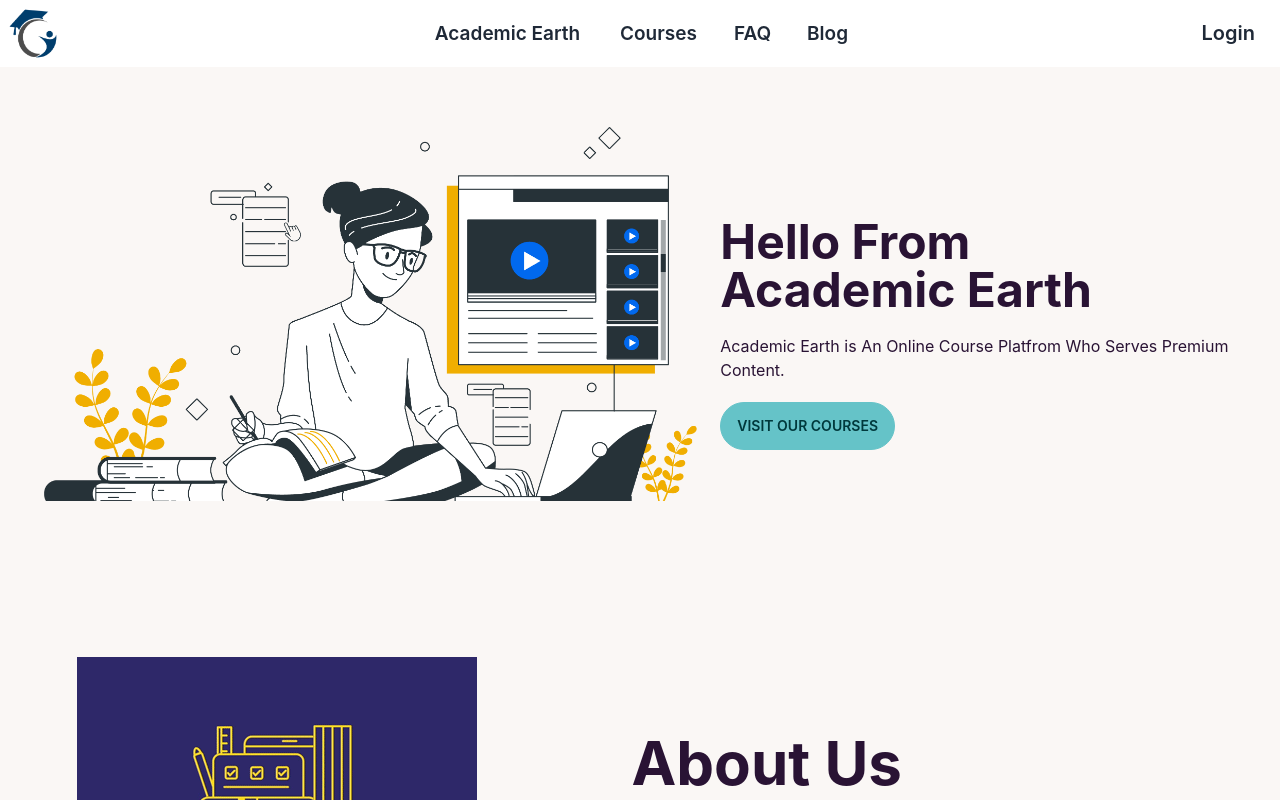
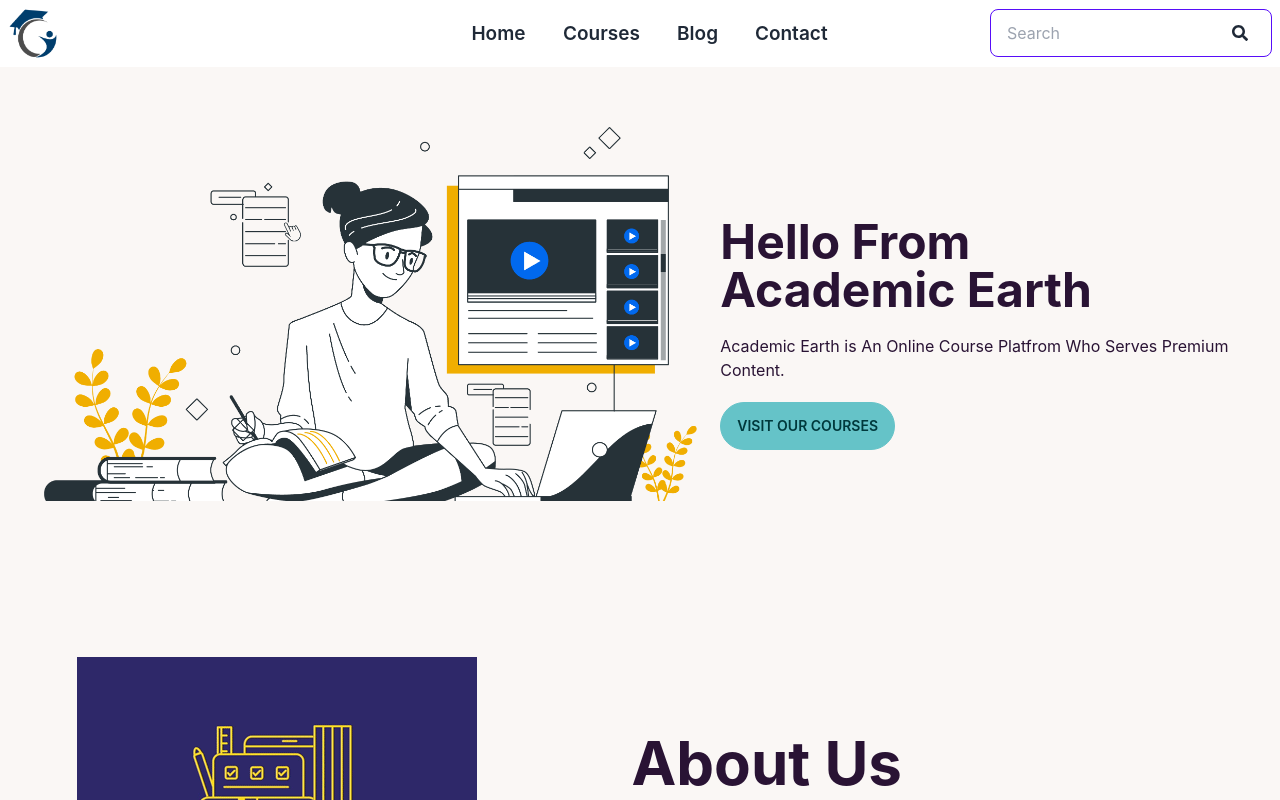
Before and after one commit to Parvez765/educational-website-clientside-assignment10, a React (Create React App) app: page / in a window 1280 px wide. Shown: the top 800 px of the page. Built offline with nearby package versions, Linux system fonts and the light colour scheme; no server answers.

Commit message:
Navbar ReArranged

```diff
--- a/src/Pages/Courses/Courses.js
+++ b/src/Pages/Courses/Courses.js
@@ -23,8 +23,8 @@ const Courses = () => {
 
 
     return (
-        <div className='flex flex-col-reverse justify-center items-center lg:items-start lg:flex-row gap-16 courseContainer w-full'>
-            <div className='grid grid-cols-1 md:grid-cols-2 lg:grid-cols-3 gap-7 mt-8 p-10'>
+        <div className='grid grid-cols-2 container mx-auto justify-center'>
+            <div className='grid grid-cols-1 lg:grid-cols-2 gap-7 mt-8 p-10'>
                 {
                     allCourses?.map(course =>
 
@@ -37,20 +37,22 @@ const Courses = () => {
                                     </h2>
                                         <p>Rating: {course.rating}</p>
 
+                                <div>
                                     <Link to={`/courses/${course.id}`}>
                                         <button className="btn btn-primary w-full mt-5">See Details</button>
                                     </Link>
+                                    </div>
                                 </div>
                         </div>
 
                     )
                 }
             </div>
-                <div className='w-full p-10'>
-                    <RightSideNav filterCourse={filterCourse} />
-                </div>
+            <div className='lg:w-[550px] p-10'>
+                <RightSideNav filterCourse={filterCourse} />
+            </div>
 
-            </div>
+        </div>
     );
 };
 
--- a/src/Shared/Navbar/Navbar.js
+++ b/src/Shared/Navbar/Navbar.js
@@ -1,7 +1,7 @@
 import React, { useContext, useState } from 'react';
 import { Link } from 'react-router-dom';
 import headerLogo from "../../images/headerlogo.png"
-import { FaUser } from "react-icons/fa";
+import { FaSearch } from "react-icons/fa";
 import { AuthContext } from '../../Context/AuthProvider/AuthProvider';
 import "./Navbar.css"
 
@@ -25,39 +25,44 @@ const Navbar = () => {
 
     return (
         <div data-theme={dark ? "black" : "light"}>
-           <div className="navbar bg-base-100 container mx-auto">
+           <div className="navbar container mx-auto">
                 <div className="navbar-start">
                     <div className="dropdown">
                     <label tabIndex={0} className="btn btn-ghost lg:hidden">
                         <svg xmlns="http://www.w3.org/2000/svg" className="h-5 w-5" fill="none" viewBox="0 0 24 24" stroke="currentColor"><path strokeLinecap="round" strokeLinejoin="round" strokeWidth="2" d="M4 6h16M4 12h8m-8 6h16" /></svg>
                     </label>
                     <ul tabIndex={0} className="menu menu-compact dropdown-content mt-3 p-2 shadow bg-base-100 rounded-box w-52">
-                        <Link  to="/" className="btn btn-ghost normal-case text-xl">Academic Earth</Link>
+                        <Link  to="/" className="btn btn-ghost normal-case text-xl">Home</Link>
                         <Link  to="/courses" className="btn btn-ghost normal-case text-xl">Courses</Link>
                         <Link  to="/faq" className="btn btn-ghost normal-case text-xl">FAQ</Link>
                         <Link to="/blog" className="btn btn-ghost normal-case text-xl">Blog</Link>
+                        <Link to="/blog" className="btn btn-ghost normal-case text-xl">Contact</Link>
 
                     </ul>
                     </div>
                     <img src={headerLogo} alt="" className='w-[50px]'/>
                 </div>
-                <div className="navbar-center hidden lg:flex">
+                <div className="navbar-end hidden lg:flex">
                     <ul className="menu menu-horizontal px-1">
-                    <Link  to="/" className="btn btn-ghost normal-case text-xl">Academic Earth</Link>
+                    <Link  to="/" className="btn btn-ghost normal-case text-xl">Home</Link>
                     <Link  to="/courses" className="btn btn-ghost normal-case text-xl">Courses</Link>
-                    <Link  to="/faq" className="btn btn-ghost normal-case text-xl">FAQ</Link>
-                    <Link to="/blog" className="btn btn-ghost normal-case text-xl">Blog</Link>
+                    {/* <Link  to="/faq" className="btn btn-ghost normal-case text-xl">FAQ</Link> */}
+                        <Link to="/blog" className="btn btn-ghost normal-case text-xl">Blog</Link>
+                        <Link to="/blog" className="btn btn-ghost normal-case text-xl">Contact</Link>
+
                     </ul>
                 </div>
                 <div className="navbar-end">
+                    <FaSearch className='absolute -ml-24 mr-6'/>
+                    <input type="text" placeholder="Search" className="input input-bordered input-primary" />
                 {/* <div className="tooltip tooltip-bottom ml-[1200px]" data-tip={showName}>
                     {
                         user ? <img className='userPhoto' onMouseOver={()=> setShowName(user?.displayName)} src={user.photoURL} alt=""></img> : <FaUser className='ml-[1200px]'></FaUser>
                     }
                 </div> */}
-                    {
+                    {/* {
                         user?.uid ?  <Link to="/login" onClick={userSignedOut} className="btn btn-ghost normal-case text-xl ml-3">Logout</Link> :  <Link to="/login" className="btn btn-ghost normal-case text-xl ml-3">Login</Link>
-                    }
+                    } */}
                 </div>
             </div>
 
```
